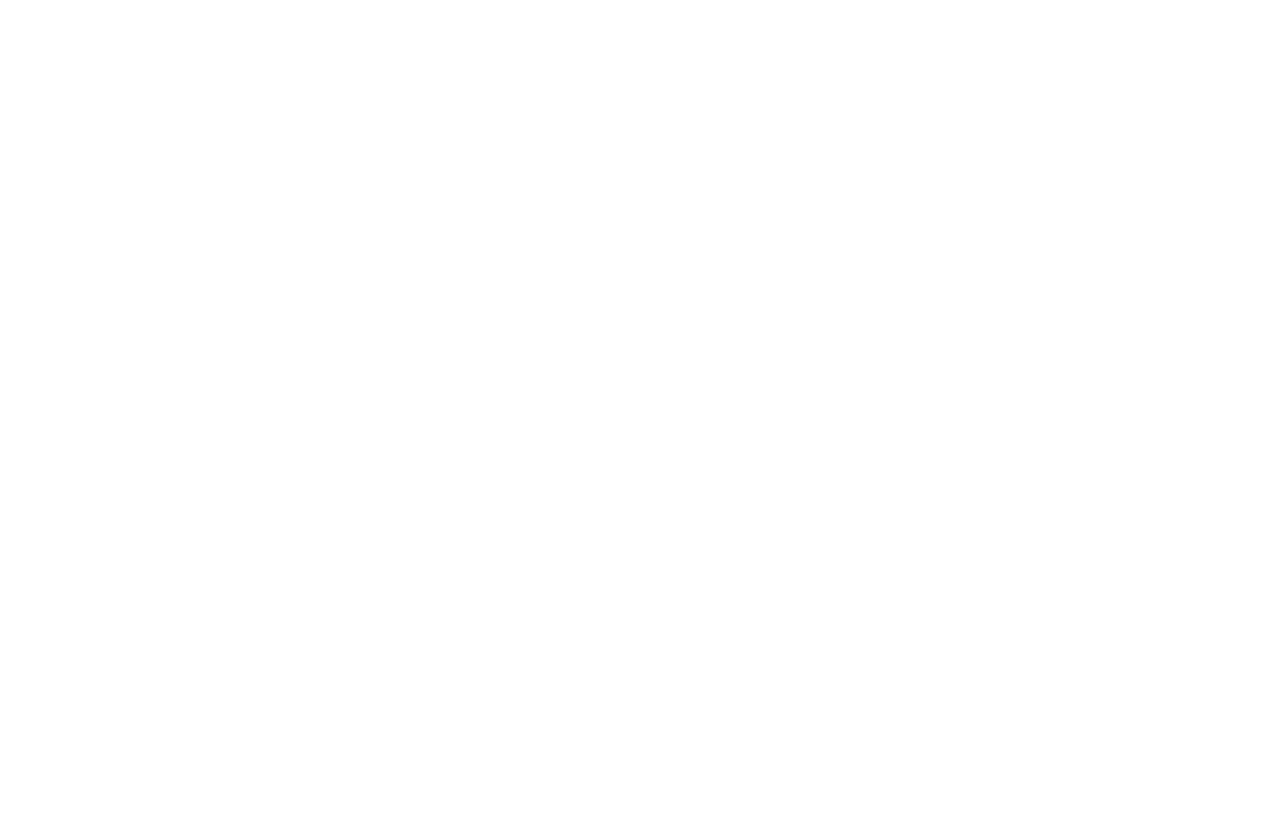
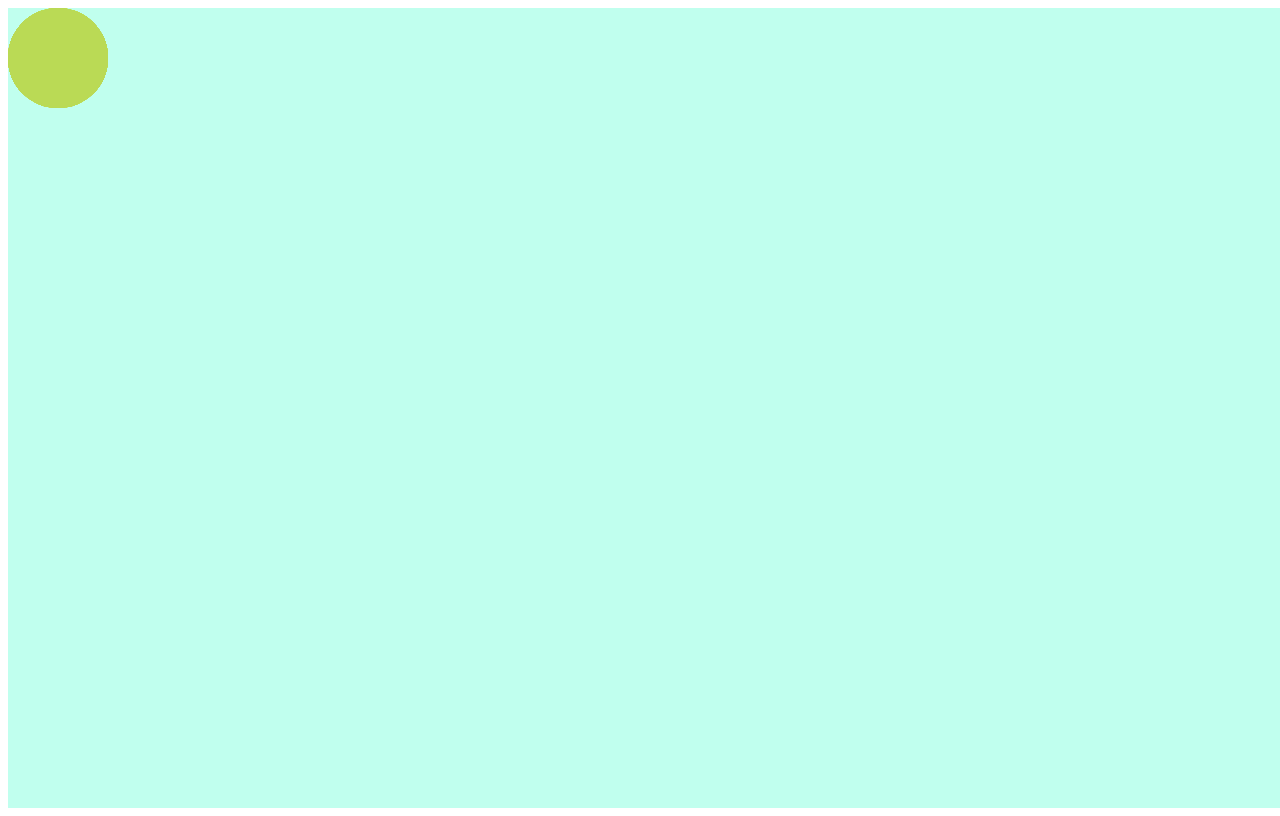
Before and after one commit to rosapires/bubbles, a plain HTML site: page index.html in a window 1280 px wide. Drawn offline with Linux system fonts and the light colour scheme.

Commit message:
message2

```diff
--- a/index.html
+++ b/index.html
@@ -4,10 +4,42 @@
     <meta charset="UTF-8">
     <meta name="viewport" content="width=device-width, initial-scale=1.0">
     <meta http-equiv="X-UA-Compatible" content="ie=edge">
-    <style src="style.css"></style>
+    <link rel="stylesheet" href="style.css">
+
     <title>Document</title>
 </head>
 <body>
+
+    <div id="app">
+<div></div>
+<div></div>
+<div></div>
+<div></div>
+<div></div>
+<div></div>
+<div></div>
+<div></div>
+<div></div>
+<div></div>
+<div></div>
+<div></div>
+<div></div>
+<div></div>
+<div></div>
+<div></div>
+<div></div>
+<div></div>
+<div></div>
+<div></div>
+<div></div>
+<div></div>
+<div></div>
+
+
+
+
+
+    </div>
     <script src="main.js"></script>
 </body>
 </html>
--- a/main.js
+++ b/main.js
@@ -0,0 +1,13 @@
+"use strict";
+
+const divs = document.querySelectorAll("#app div");
+divs.forEach(function(div){
+//div.style.transform = `translate(50vw, 50vh)`;
+
+div.addEventListener("mouseenter", function(){
+    div.style.transform = `translate(${Math.random()*100}vw, ${Math.random()*100}vh`;
+    div.style.backgroundColor = `hsl(${Math.random()*360},${Math.random()*100}%, 50%)`;
+
+});
+
+});
--- a/style.css
+++ b/style.css
@@ -0,0 +1,21 @@
+#app{
+    background-color: #c0ffee;
+    width: 100vw;
+    height: 100vh;
+    position: relative;
+
+}
+
+#app div {
+    border-radius: 50%;
+    background: #bada55;
+    width: 100px;
+    height: 100px;
+position: absolute;
+top:0;
+left: 0;
+transition: all 1.4s;
+transform: translate(0,0);
+
+
+}
```
